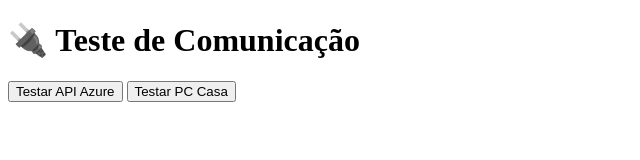
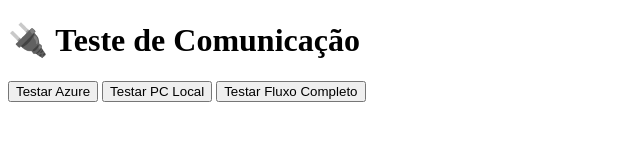
Before and after one commit to ryamback001/sistema-distribuido-frontend, a plain HTML site: page index.html in a window 1280 px wide. Shown: the whole page, without its empty margins (0-640 px from the left). Drawn offline with Linux system fonts and the light colour scheme.

Commit message:
teste no index

```diff
--- a/index.html
+++ b/index.html
@@ -8,8 +8,11 @@
 
     <h1>🔌 Teste de Comunicação</h1>
 
-    <button onclick="testarConexaoAzure()">Testar API Azure</button>
-    <button onclick="testarPC()">Testar PC Casa</button>
+    <button onclick="testarConexaoAzure()">Testar Azure</button>
+
+    <button onclick="testarPC()">Testar PC Local</button>
+
+    <button onclick="testarFluxoCompleto()">Testar Fluxo Completo</button>
 
     <p id="resultado"></p>
 
```
